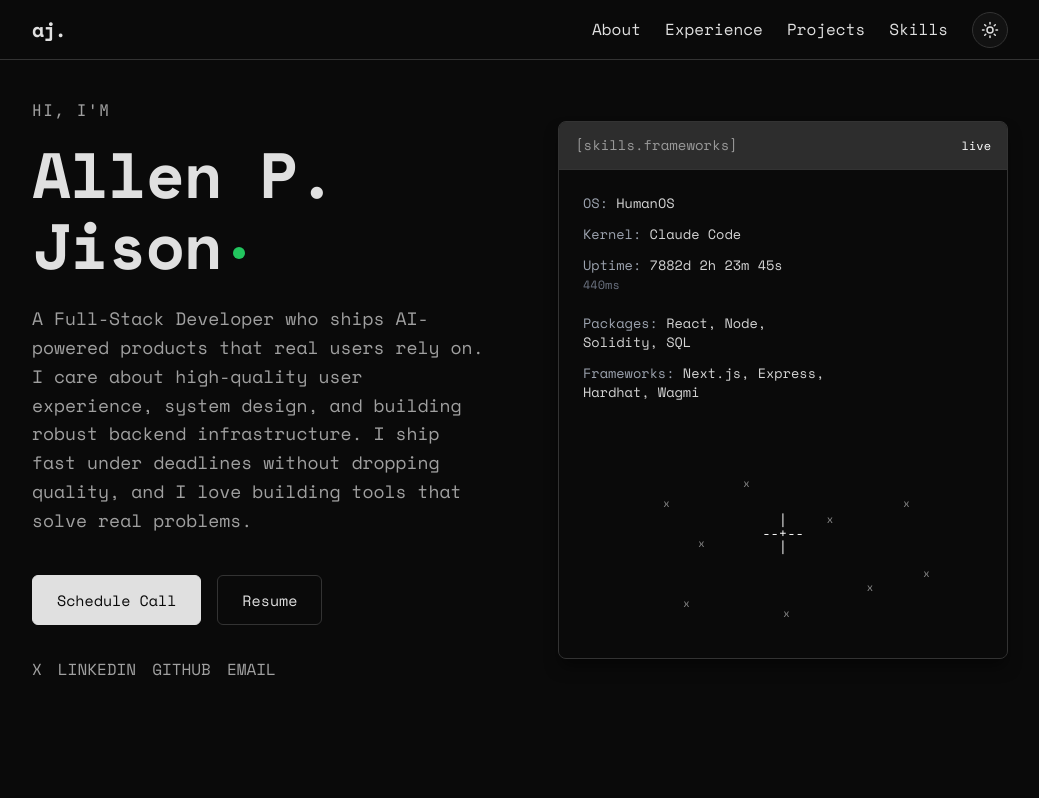
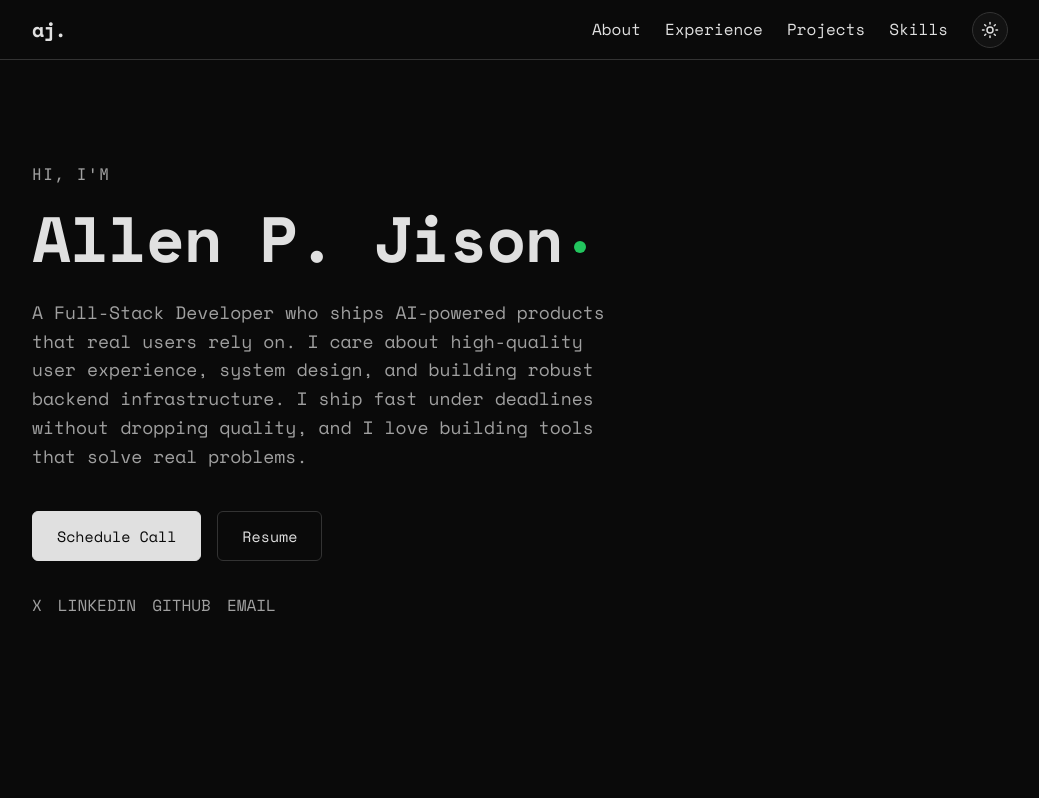
Before and after one commit to LyfSeeker/My-Portfolio, a React (Vite) app: page / in a window 1280 px wide. Shown: the top 798 px of the page, without its empty margins (120-1159 px from the left). Built offline with nearby package versions, Linux system fonts and the light colour scheme.

Commit message:
Remove SystemInfo component as requested

```diff
--- a/src/App.jsx
+++ b/src/App.jsx
@@ -4,7 +4,7 @@ import { Moon, Sun, ArrowUpRight } from 'lucide-react';
 import { FaGithub, FaLinkedin, FaInstagram } from 'react-icons/fa';
 import { FaXTwitter } from 'react-icons/fa6';
 import { SiGmail, SiBuymeacoffee } from 'react-icons/si';
-import { BootSequence, AsciiSphere, AsciiWave, SystemInfo } from './components/TerminalFx';
+import { BootSequence, AsciiSphere, AsciiWave } from './components/TerminalFx';
 import './App.css';
 
 function App() {
@@ -64,9 +64,6 @@ function App() {
                 <a href="https://github.com/LyfSeeker" target="_blank" rel="noopener noreferrer">GITHUB</a>
                 <a href="mailto:allenpjison@gmail.com">EMAIL</a>
               </div>
-            </div>
-            <div className="profile-img-container" style={{ width: '100%', maxWidth: '450px' }}>
-              <SystemInfo />
             </div>
           </div>
         </section>
```
